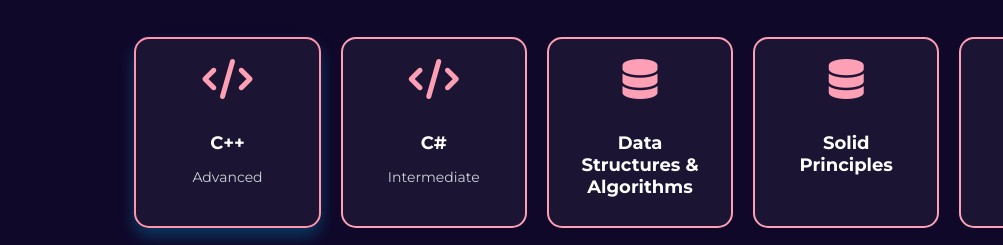
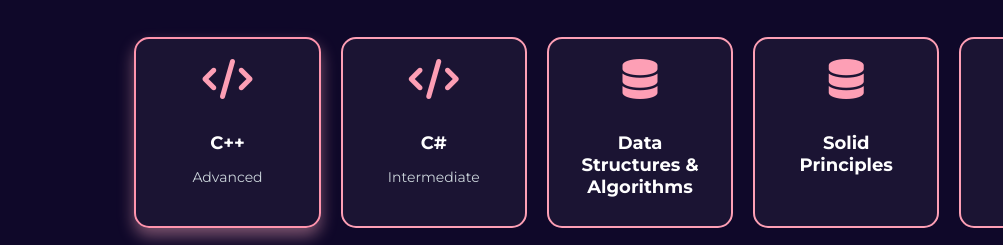
Before and after one commit to eng-Shahd-Mostafa/Shahd-Portfolio, a plain HTML site: page index.html in a window 1280 px wide. In both pictures the pointer is over the element 227 px from the left and 3883 px from the top of the page. Shown: the part 3751-3996 px from the top of the page, 0-1003 px from the left. Drawn offline with nearby package versions, Linux system fonts and the light colour scheme.

Commit message:
Update style.css

```diff
--- a/styles/style.css
+++ b/styles/style.css
@@ -695,7 +695,7 @@
 
 .skill-card:hover {
   transform: translateY(-5px);
-  box-shadow: 0 8px 16px rgba(2, 168, 233, 0.3);
+  box-shadow: 0 8px 16px #ffadc073;
   border-color: #ff94ad;
 }
 
```
